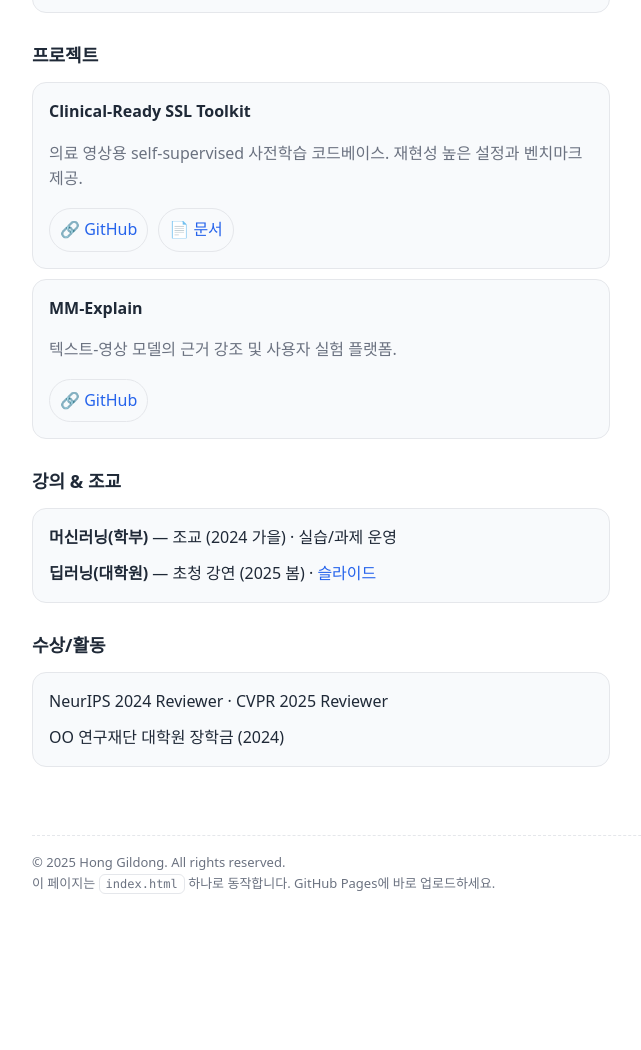
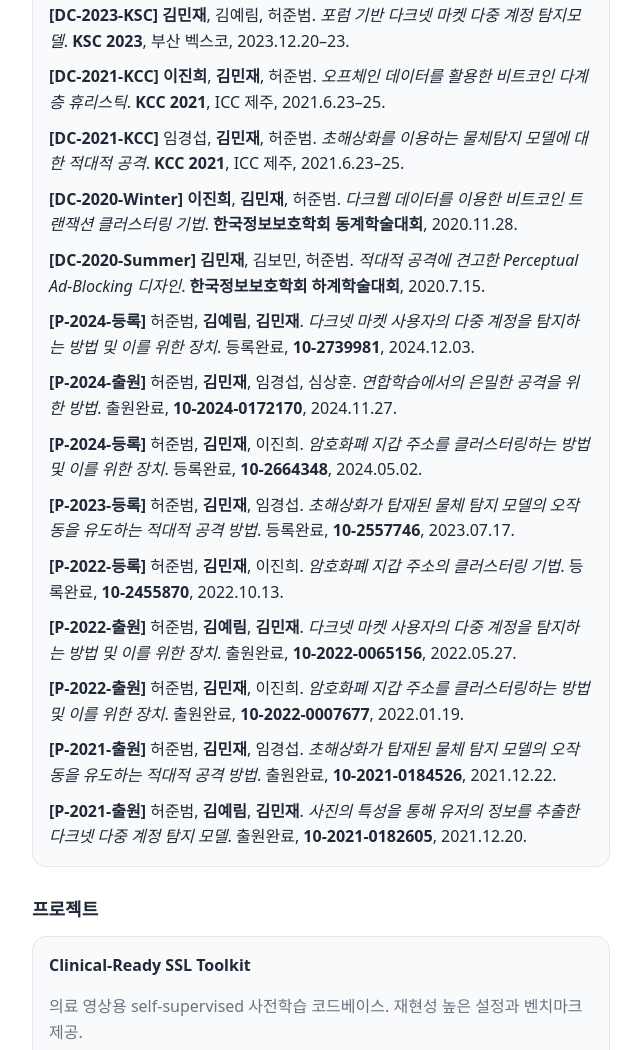
Before and after one commit to 97alswo/97alswo.github.io, a plain HTML site: page index.html in a window 1280 px wide. Shown: the part 2571-3621 px from the top of the page, without its empty margins (118-759 px from the left). Before the commit the page ends 3529 px from the top, so only its background shows below. Drawn offline with Linux system fonts and the light colour scheme.

Commit message:
Update index.html

```diff
--- a/index.html
+++ b/index.html
@@ -153,6 +153,10 @@
                 <div class="meta"><span class="tag">Adversarial</span> <span class="tag">SAR</span></div>
               </article>
 
+              <article class="pub" data-year="2023" data-type="conference">
+                <div><strong>[C-2023-PETS]</strong> Yerim Kim, <strong>Minjae Kim</strong>, Myungjae Chung, Junbeom Hur. <em>Detect your fingerprint in your photographs: Photography-based multi-feature Sybil detection</em>. In <strong>PETS 2023</strong>, Lausanne, Switzerland, Jul 10–14, 2023.</div>
+                <div class="meta"><span class="tag">Privacy</span> <span class="tag">Sybil Detection</span></div>
+              </article>
 
               <article class="pub" data-year="2022" data-type="conference">
                 <div><strong>[C-2022-ICPR]</strong> Gyeong Sup Lim, <strong>Minjae Kim</strong>, Junbeom Hur. <em>Adversarial Attack on Semantic Segmentation Preprocessed with Super Resolution</em>. In <strong>ICPR 2022</strong>, Montréal, Canada, Aug 21–25, 2022.</div>
@@ -161,6 +165,15 @@
 
 
               <!-- ======== 국제저널 (International Journal) ======== -->
+              <article class="pub" data-year="2023" data-type="journal">
+                <div><strong>[J-2023-TDSC]</strong> Hyunsoo Kwon, Sangtae Lee, <strong>Minjae Kim</strong>, Changhee Hahn, Junbeom Hur. <em>Certificate Transparency with Enhanced Privacy</em>. <strong>IEEE TDSC</strong>, Vol. 20, No. 5, pp. 3860–3872, Sep 2023. DOI: 10.1109/TDSC.2022.3214235</div>
+              </article>
+
+
+              <article class="pub" data-year="2023" data-type="journal">
+                <div><strong>[J-2023-TDSC]</strong> Changhee Hahn, Hodong Kim, <strong>Minjae Kim</strong>, Junbeom Hur. <em>VERSA: Verifiable Secure Aggregation for Cross-Device Federated Learning</em>. <strong>IEEE TDSC</strong>, Vol. 20, No. 1, pp. 36–52, Jan 2023. DOI: 10.1109/TDSC.2021.3126323</div>
+              </article>
+
               <article class="pub" data-year="2022" data-type="journal">
                 <div><strong>[J-2022-ACCESS]</strong> <strong>Minjae Kim</strong>, Jinhee Lee, Hyunsoo Kwon, Junbeom Hur. <em>Get off of Chain: Unveiling Dark Web Using Multi-layer Bitcoin Address Clustering</em>. <strong>IEEE Access</strong>, Vol. 10, pp. 70078–10091, 2022.6. DOI: 10.1109/ACCESS.2022.3187210</div>
                 <div class="meta">preprint/code: <a href="#" target="_blank" rel="noopener">(추가 시 링크)</a></div>
@@ -220,8 +233,48 @@
 
 
               <!-- ======== 특허 (Patents, Domestic) ======== -->
-              <article class="pub" data-year="2025" data-type="patent">
-                <div><strong>[P-2025-등록]</strong> 허준범, 오원준, 양보성, 임경섭. <em>생성 모델을 대상으로 멤버십 추론 공격을 수행하는 방법 및 이를 위한 장치</em>. 등록완료, <strong>10-2779294</strong>, 2025.03.05.</div>
+              <article class="pub" data-year="2024" data-type="patent">
+                <div><strong>[P-2024-등록]</strong> 허준범, <strong>김예림</strong>, <strong>김민재</strong>. <em>다크넷 마켓 사용자의 다중 계정을 탐지하는 방법 및 이를 위한 장치</em>. 등록완료, <strong>10-2739981</strong>, 2024.12.03.</div>
+              </article>
+
+
+              <article class="pub" data-year="2024" data-type="patent">
+                <div><strong>[P-2024-출원]</strong> 허준범, <strong>김민재</strong>, 임경섭, 심상훈. <em>연합학습에서의 은밀한 공격을 위한 방법</em>. 출원완료, <strong>10-2024-0172170</strong>, 2024.11.27.</div>
+              </article>
+
+
+              <article class="pub" data-year="2024" data-type="patent">
+                <div><strong>[P-2024-등록]</strong> 허준범, <strong>김민재</strong>, 이진희. <em>암호화폐 지갑 주소를 클러스터링하는 방법 및 이를 위한 장치</em>. 등록완료, <strong>10-2664348</strong>, 2024.05.02.</div>
+              </article>
+
+
+              <article class="pub" data-year="2023" data-type="patent">
+                <div><strong>[P-2023-등록]</strong> 허준범, <strong>김민재</strong>, 임경섭. <em>초해상화가 탑재된 물체 탐지 모델의 오작동을 유도하는 적대적 공격 방법</em>. 등록완료, <strong>10-2557746</strong>, 2023.07.17.</div>
+              </article>
+
+
+              <article class="pub" data-year="2022" data-type="patent">
+                <div><strong>[P-2022-등록]</strong> 허준범, <strong>김민재</strong>, 이진희. <em>암호화폐 지갑 주소의 클러스터링 기법</em>. 등록완료, <strong>10-2455870</strong>, 2022.10.13.</div>
+              </article>
+
+
+              <article class="pub" data-year="2022" data-type="patent">
+                <div><strong>[P-2022-출원]</strong> 허준범, <strong>김예림</strong>, <strong>김민재</strong>. <em>다크넷 마켓 사용자의 다중 계정을 탐지하는 방법 및 이를 위한 장치</em>. 출원완료, <strong>10-2022-0065156</strong>, 2022.05.27.</div>
+              </article>
+
+
+              <article class="pub" data-year="2022" data-type="patent">
+                <div><strong>[P-2022-출원]</strong> 허준범, <strong>김민재</strong>, 이진희. <em>암호화폐 지갑 주소를 클러스터링하는 방법 및 이를 위한 장치</em>. 출원완료, <strong>10-2022-0007677</strong>, 2022.01.19.</div>
+              </article>
+
+
+              <article class="pub" data-year="2021" data-type="patent">
+                <div><strong>[P-2021-출원]</strong> 허준범, <strong>김민재</strong>, 임경섭. <em>초해상화가 탑재된 물체 탐지 모델의 오작동을 유도하는 적대적 공격 방법</em>. 출원완료, <strong>10-2021-0184526</strong>, 2021.12.22.</div>
+              </article>
+
+
+              <article class="pub" data-year="2021" data-type="patent">
+                <div><strong>[P-2021-출원]</strong> 허준범, <strong>김예림</strong>, <strong>김민재</strong>. <em>사진의 특성을 통해 유저의 정보를 추출한 다크넷 다중 계정 탐지 모델</em>. 출원완료, <strong>10-2021-0182605</strong>, 2021.12.20.</div>
               </article>
             </div>
           </div>
```
